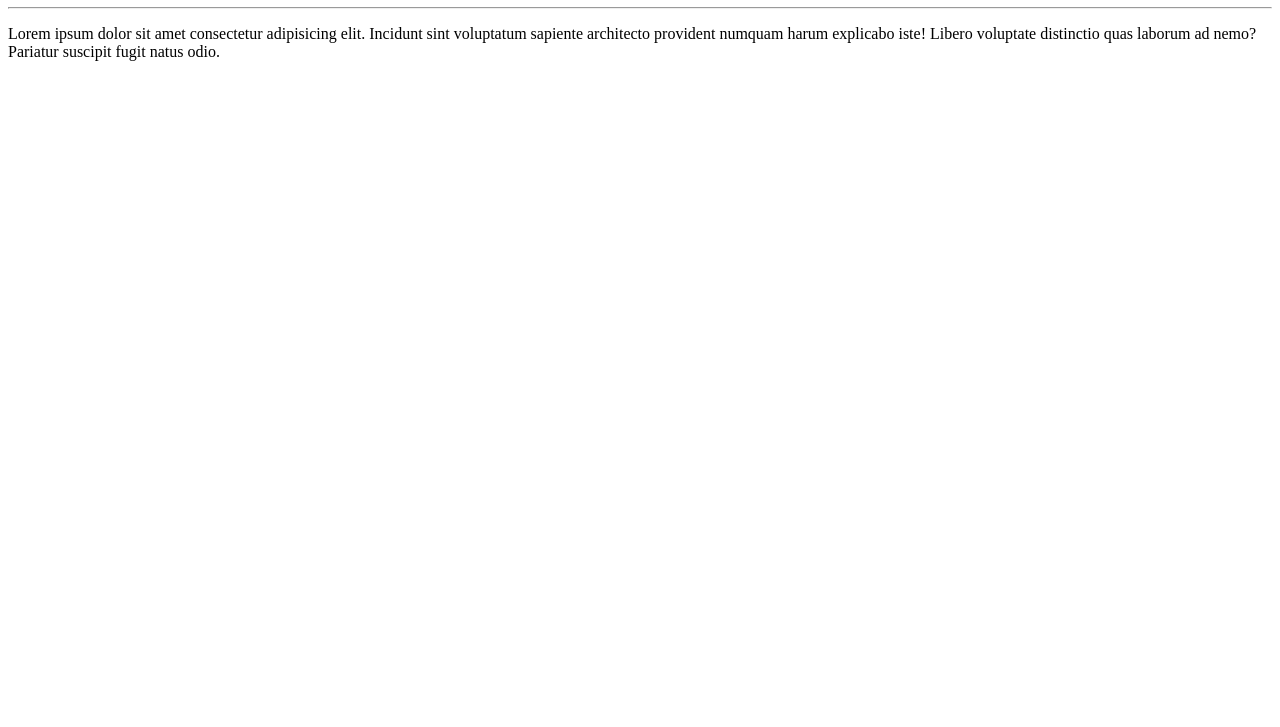
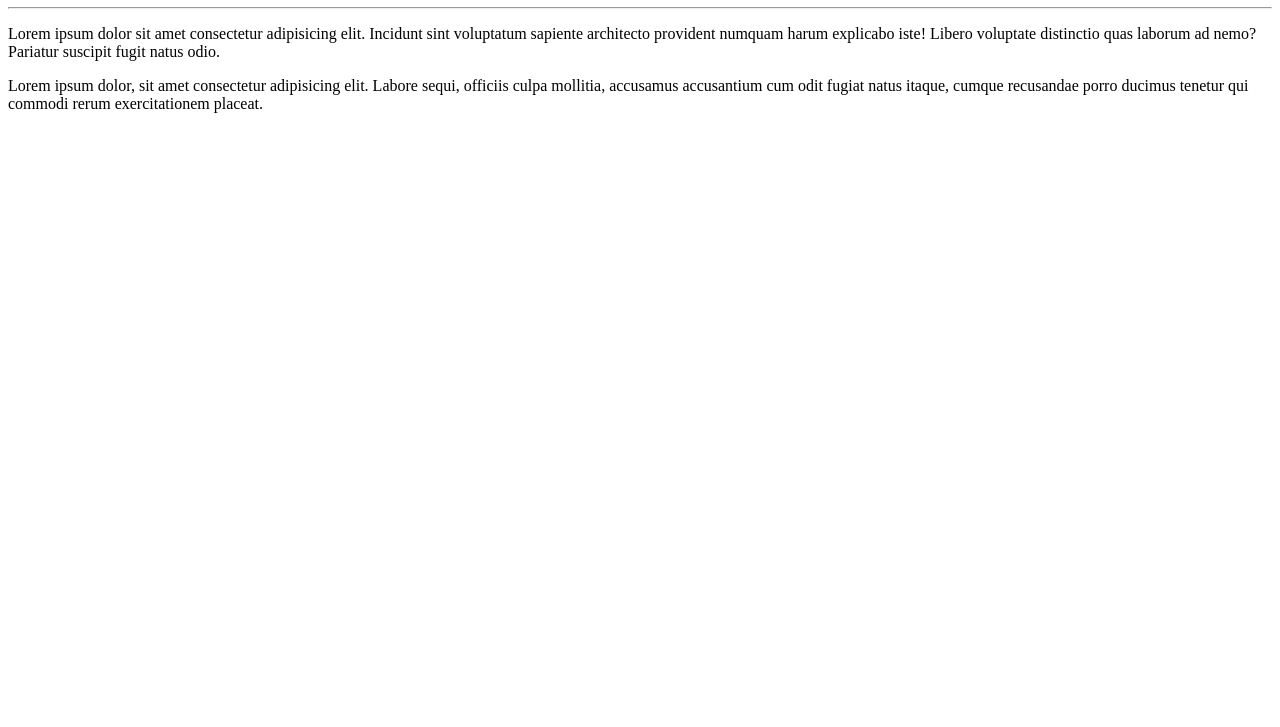
Before and after one commit to Marcos3ms/Hello-World-2, a plain HTML site: page site exemplo/index.html in a window 1280 px wide. Shown: the part 73-800 px from the top of the page. Drawn offline with Linux system fonts and the light colour scheme.

Commit message:
Adicionei um paragrafo

```diff
--- a/site exemplo/index.html
+++ b/site exemplo/index.html
@@ -10,5 +10,6 @@
     <h1>Olá, Mundo!</h1>
     <hr>
     <p>Lorem ipsum dolor sit amet consectetur adipisicing elit. Incidunt sint voluptatum sapiente architecto provident numquam harum explicabo iste! Libero voluptate distinctio quas laborum ad nemo? Pariatur suscipit fugit natus odio.</p>
+    <p>Lorem ipsum dolor, sit amet consectetur adipisicing elit. Labore sequi, officiis culpa mollitia, accusamus accusantium cum odit fugiat natus itaque, cumque recusandae porro ducimus tenetur qui commodi rerum exercitationem placeat.</p>
 </body>
 </html>
```
